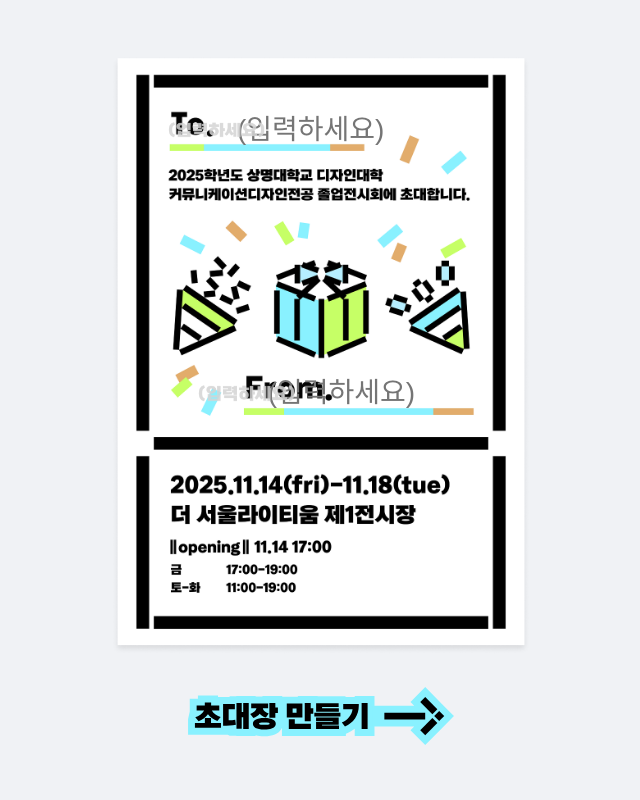
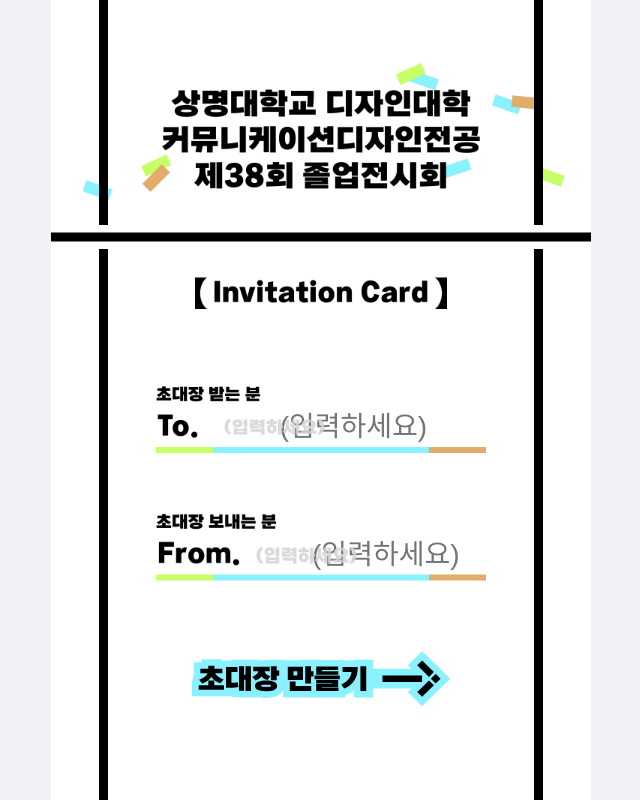
Before and after one commit to smcommd/invite, a Next.js app: page / in a window 1280 px wide. Shown: the top 800 px of the page, without its empty margins (319-959 px from the left). Built offline with nearby package versions, Linux system fonts and the light colour scheme.

Commit message:
Restore landing hero imagery and overlays

```diff
--- a/pages/index.tsx
+++ b/pages/index.tsx
@@ -272,14 +272,12 @@
   return (
     <main className="landing">
       <div className="landing-wrapper">
-        <div
-          className={`landing-card${showResult ? " landing-card--result" : ""}`}
-          aria-live={showResult ? "polite" : "off"}
-          aria-label={showResult ? "완성된 초대장 미리보기" : "초대장 작성 입력 영역"}
-          ref={resultCardRef}
-        >
-          <img src={asset("/invitation_2.png")} alt="졸업전시 초대장 배경 이미지" className="landing-card__image" />
-
+        <img
+          src={showResult ? asset("/result.png") : asset("/invitation.png")}
+          alt="졸업전시 초대장 미리보기 이미지"
+          className="landing-image-only"
+        />
+        <div className={`landing-overlay${showResult ? " landing-overlay--readonly" : ""}`}>
           {!showResult ? (
             <>
               <label className="landing-field landing-field--to" htmlFor="landing-to-input">
@@ -307,6 +305,13 @@
             </>
           ) : (
             <>
+              <div
+                className="landing-result-card"
+                aria-live="polite"
+                aria-label="완성된 초대장 미리보기"
+                ref={resultCardRef}
+              >
+                <img src={asset("/invitation_2.png")} alt="" className="landing-result-card__image" />
                 {toName && (
                   <span
                     className="landing-result-text landing-result-text--to"
@@ -327,11 +332,7 @@
                     {fromName}
                   </span>
                 )}
-            </>
-          )}
               </div>
-
-        {showResult ? (
               <div className="landing-result-actions">
                 <button
                   type="button"
@@ -351,7 +352,10 @@
                   <img src={asset("/retry.svg")} alt="" />
                 </button>
               </div>
-        ) : (
+            </>
+          )}
+        </div>
+        {!showResult && (
           <Link
             href="/generator"
             className="landing-button"
@@ -362,7 +366,6 @@
             <img src={asset("/button_1.svg")} alt="초대장 만들기 이동 버튼" />
           </Link>
         )}
-
         <a ref={downloadLinkRef} style={{ display: "none" }} aria-hidden="true" />
       </div>
     </main>
--- a/styles/globals.css
+++ b/styles/globals.css
@@ -1,10 +1,5 @@
 :root {
   color-scheme: light;
-  --landing-card-aspect: 1024 / 1464;
-  --landing-to-top: calc(182 / 1464 * 100%);
-  --landing-from-top: calc(824 / 1464 * 100%);
-  --landing-to-x-offset: -2.45%;
-  --landing-from-x-offset: 4.88%;
 }
 
 * {
@@ -37,46 +32,27 @@
   display: flex;
   justify-content: center;
   align-items: center;
-  padding: clamp(24px, 6vw, 48px) 16px;
+  padding: 0;
   background: #f0f2f5;
 }
 
 .landing-wrapper {
-  width: min(100%, 420px);
-  display: flex;
-  flex-direction: column;
-  align-items: center;
-  gap: clamp(20px, 5vw, 32px);
-  margin: 0 auto;
+  position: relative;
+  width: min(100%, 720px);
 }
 
-.landing-card {
-  position: relative;
+.landing-image-only {
   width: 100%;
-  aspect-ratio: var(--landing-card-aspect);
-  max-width: min(100%, 420px);
-}
-
-.landing-card__image {
-  position: absolute;
-  inset: 0;
-  width: 100%;
-  height: 100%;
-  object-fit: contain;
   display: block;
-  z-index: 0;
-}
-
-.landing-result-actions {
-  display: flex;
-  align-items: center;
-  justify-content: center;
-  gap: clamp(12px, 4vw, 24px);
-  flex-wrap: wrap;
+  height: auto;
 }
 
 .landing-button {
-  width: clamp(200px, 64%, 320px);
+  position: absolute;
+  left: 50%;
+  transform: translate(-50%, -50%);
+  top: clamp(60%, 66vw, 74%);
+  width: clamp(200px, 40vw, 320px);
   display: block;
   touch-action: manipulation;
 }
@@ -111,6 +87,48 @@
     transform: translateZ(0);
     filter: none;
   }
+}
+
+.landing-overlay {
+  position: absolute;
+  inset: 0;
+  pointer-events: none;
+}
+
+.landing-overlay--readonly {
+  pointer-events: auto;
+}
+
+.landing-result-card {
+  position: absolute;
+  top: calc(820 / 3120 * 100% + 20px);
+  left: 50%;
+  width: calc(1024 / 1440 * 100%);
+  transform: translateX(-50%);
+  aspect-ratio: 1024 / 1464;
+  pointer-events: none;
+}
+
+.landing-result-card__image {
+  position: absolute;
+  inset: 0;
+  width: 100%;
+  height: 100%;
+  object-fit: contain;
+  display: block;
+  z-index: 0;
+}
+
+.landing-result-actions {
+  position: absolute;
+  top: calc((820 + 1464) / 3120 * 100% + 48px);
+  left: 50%;
+  transform: translate(-50%, 0);
+  display: flex;
+  flex-direction: column;
+  align-items: center;
+  gap: clamp(6px, 3vw, 16px);
+  z-index: 2;
 }
 
 .landing-result-action {
@@ -148,7 +166,8 @@
 }
 
 .landing-result-action--retry {
-  margin-left: 0;
+  align-self: flex-end;
+  margin-left: clamp(8px, 4vw, 20px);
 }
 
 .landing-result-action:not(:disabled):hover img,
@@ -173,11 +192,11 @@
 }
 
 .landing-result-text--to {
-  top: var(--landing-to-top);
+  top: calc(182 / 1464 * 100%);
 }
 
 .landing-result-text--from {
-  top: var(--landing-from-top);
+  top: calc(824 / 1464 * 100%);
 }
 
 .landing-field {
@@ -185,25 +204,38 @@
   display: flex;
   align-items: center;
   justify-content: flex-start;
-  width: 68%;
-  min-height: clamp(26px, 5vw, 34px);
+  width: clamp(200px, 48%, 360px);
+  height: clamp(26px, 5vw, 34px);
   font-weight: 400;
   color: #121212;
-  transform: translate(-50%, -50%);
-  gap: clamp(10px, 4vw, 14px);
-  pointer-events: auto;
+}
+
+.landing-text {
+  position: absolute;
+  display: flex;
+  align-items: center;
+  justify-content: flex-start;
+  gap: 0.5rem;
+  font-weight: 400;
+  color: #121212;
+  white-space: nowrap;
 }
 
 .landing-field--to {
-  top: var(--landing-to-top);
-  left: calc(50% + var(--landing-to-x-offset));
+  top: 35%;
+  left: clamp(24%, 32vw, 40%);
+}
+
+.landing-text--to {
+  top: 35%;
+  left: clamp(24%, 32vw, 40%);
 }
 
 .landing-placeholder {
   position: absolute;
   left: 0;
   top: 50%;
-  width: clamp(96px, 32%, 140px);
+  width: clamp(100px, 24%, 180px);
   height: auto;
   object-fit: contain;
   opacity: 0.85;
@@ -240,9 +272,40 @@
   font-size: clamp(18px, 4vw, 28px);
 }
 
+.landing-text {
+  font-size: clamp(18px, 4vw, 28px);
+  pointer-events: none;
+}
+
 .landing-field--from {
-  top: var(--landing-from-top);
-  left: calc(50% + var(--landing-from-x-offset));
+  top: 46%;
+  left: clamp(33%, 40vw, 45%);
+}
+
+.landing-text--from {
+  top: 46%;
+  left: clamp(33%, 40vw, 45%);
+}
+
+@media (min-width: 1024px) {
+  .landing-wrapper {
+    width: min(540px, 70%);
+  }
+
+  .landing-field--to,
+  .landing-text--to {
+    left: 32%;
+  }
+
+  .landing-field--from,
+  .landing-text--from {
+    left: 38%;
+  }
+
+  .landing-button {
+    top: 58%;
+    width: clamp(180px, 22vw, 260px);
+  }
 }
 
 .btn {
```
Also changed, not shown: preview/invite_2/404.html (+1 -1 lines), preview/invite_2/404/index.html (+1 -1 lines), preview/invite_2/components/DownloadButton/index.html (+1 -1 lines), preview/invite_2/components/InvitationCanvas/index.html (+1 -1 lines), preview/invite_2/generator/index.html (+1 -1 lines), preview/invite_2/index.html (+1 -1 lines), 6 other files (tests, documents, lock files or other folders). Lines whose indentation alone changed are shown as unchanged.
